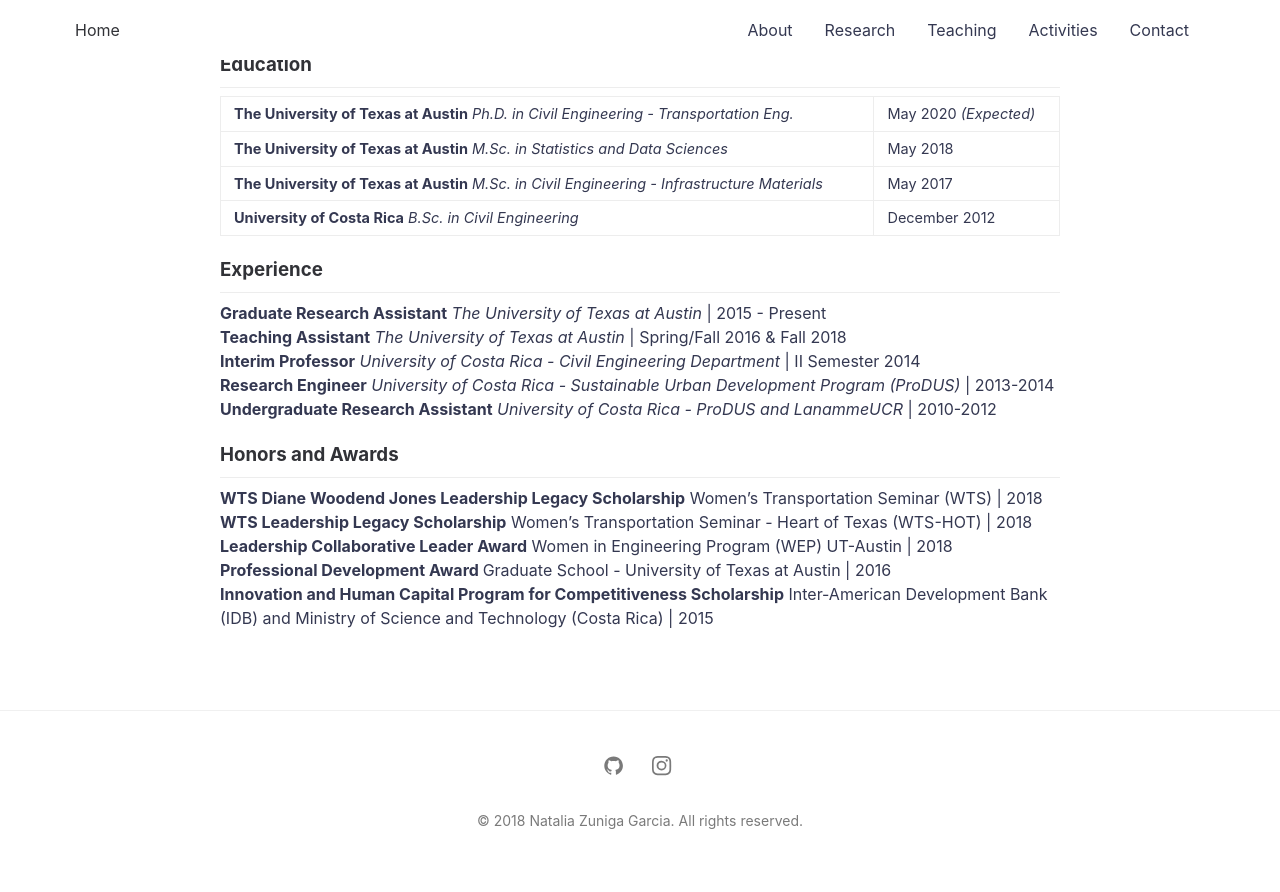
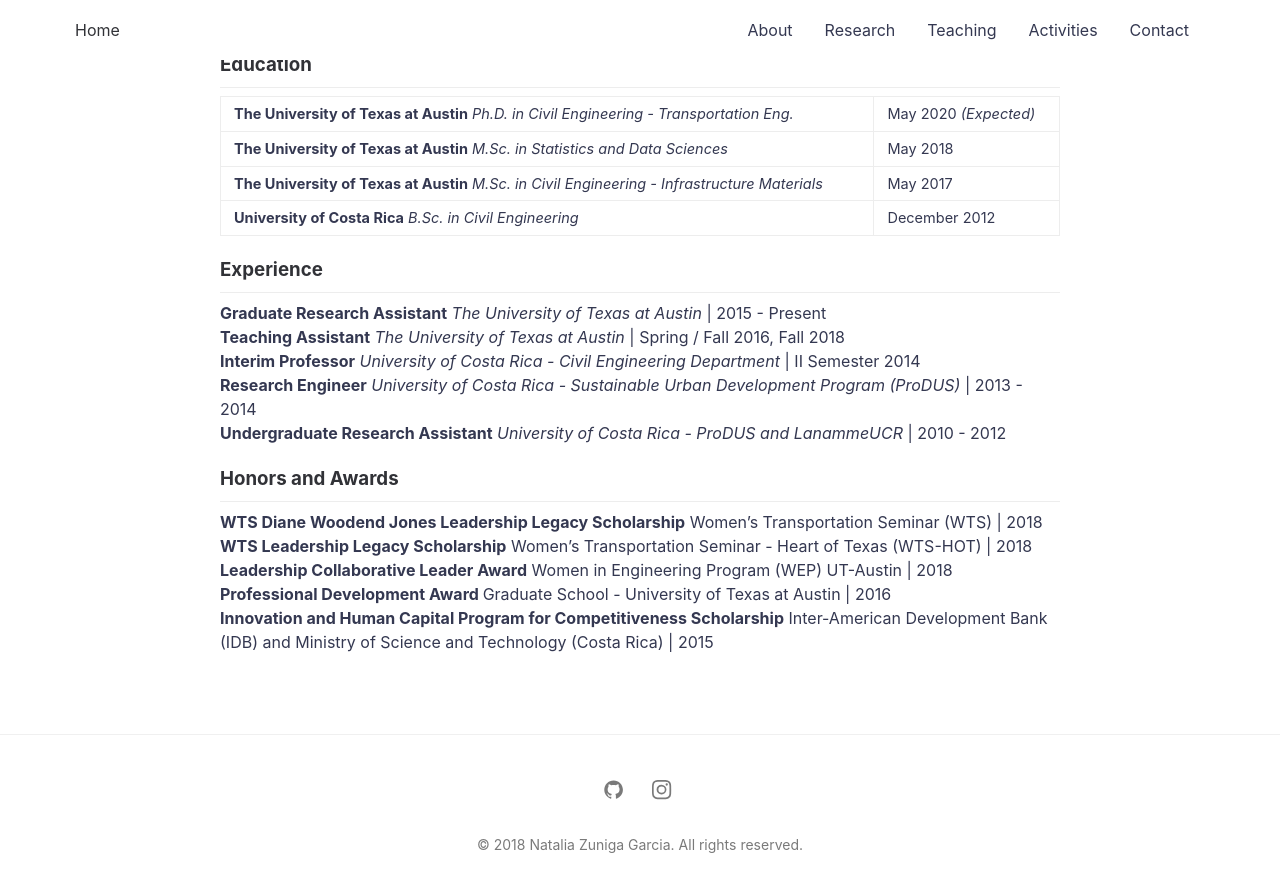
Before and after one commit to nzunigag/nzunigag.github.io, a Jekyll site: the page built from about.md, in a window 1280 px wide and 900 px high, scrolled down 706 px. Shown: the top 892 px of the window. Built offline with Jekyll 4.4.1, drawn with Linux system fonts in a browser that asks for light colours.

```diff
--- a/about.md
+++ b/about.md
@@ -32,10 +32,10 @@ ___
 ### Experience
 ___
 <b>Graduate Research Assistant</b> <i>The University of Texas at Austin </i> | 2015 - Present <br>
-<b>Teaching Assistant</b> <i>The University of Texas at Austin</i> | Spring/Fall 2016 & Fall 2018 <br>
+<b>Teaching Assistant</b> <i>The University of Texas at Austin</i> | Spring / Fall 2016, Fall 2018 <br>
 <b>Interim Professor</b> <i>University of Costa Rica - Civil Engineering Department</i> | II Semester 2014 <br>
-<b>Research Engineer</b> <i>University of Costa Rica - Sustainable Urban Development Program (ProDUS)</i> | 2013-2014 <br>
-<b>Undergraduate Research Assistant</b> <i>University of Costa Rica - ProDUS and LanammeUCR</i> | 2010-2012<br>
+<b>Research Engineer</b> <i>University of Costa Rica - Sustainable Urban Development Program (ProDUS)</i> | 2013 - 2014 <br>
+<b>Undergraduate Research Assistant</b> <i>University of Costa Rica - ProDUS and LanammeUCR</i> | 2010 - 2012<br>
 
 
 ### Honors and Awards
```
